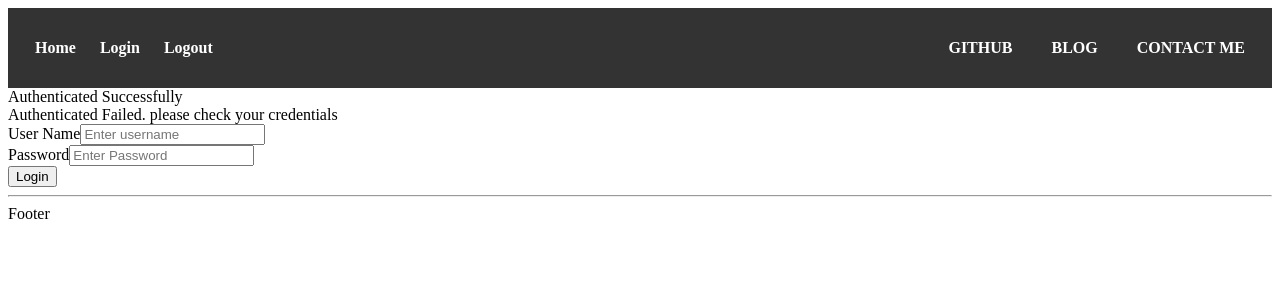
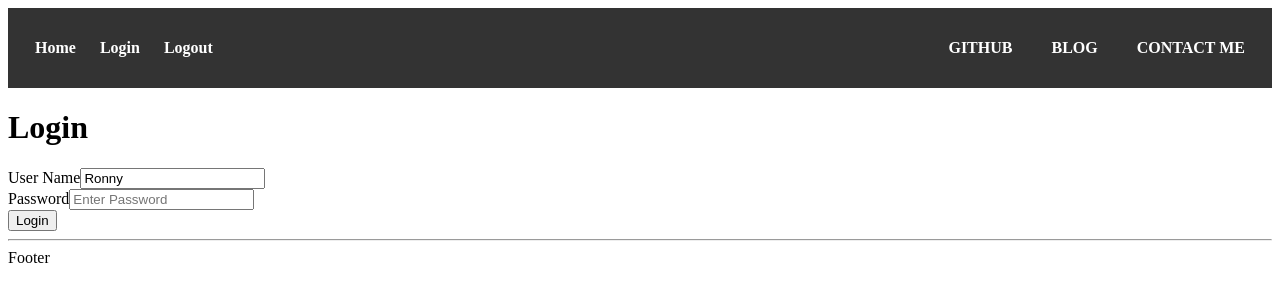
Before and after one commit to Qiydaar23/ReactRefresher, a React (Create React App) app: page / in a window 1280 px wide. Shown: the top 302 px of the page. Built offline with nearby package versions, Linux system fonts and the light colour scheme.

Commit message:
login hard coded working with direct navigation

```diff
--- a/src/Base.jsx
+++ b/src/Base.jsx
@@ -16,7 +16,7 @@ function Base(){
                 <Routes>
                     <Route path="/login" element={<Login/>}/>
                     <Route path="/" element={<Login/>}/>
-                    <Route path="/welcome" element={<Welcome />}/>
+                    <Route path="/welcome/:username" element={<Welcome />}/>
                     <Route path="*" element={<ErrorPage />} />
                     <Route path="/todoList" element={<ListToDos/>}/>
                     <Route path="/logout" element={<Logout/>}/>
--- a/src/components/Login.jsx
+++ b/src/components/Login.jsx
@@ -1,39 +1,65 @@
-import {useState} from 'react'
+import { useState } from 'react';
+import { useNavigate } from 'react-router-dom';
+
 function Login() {
+    const [userName, setUserName] = useState("Ronny"); // Fixed typo
+    const [password, setPassword] = useState("");
+    const [showSuccessMessage, setShowSuccessMessage] = useState(false); // Fixed typo
+    const [showErrorMessage, setShowErrorMessage] = useState(false);
+    const navigate = useNavigate();
 
-
-    const [userName, setUserNamme] = useState("")
-
-    const [password, setPassword] = useState("")
-
-    function handleUserName(e){
-      setUserNamme(e.target.value)
+    function handleUserName(e) {
+        setUserName(e.target.value); // Fixed typo
     }
 
-    function handlePassword(e){
-      setPassword(e.target.value)
+    function handlePassword(e) {
+        setPassword(e.target.value);
     }
 
+    function handleSubmit(e) {
+        e.preventDefault(); // Prevents form from refreshing the page
+        if (userName === "Ronny" && password === "password") {
+            setShowSuccessMessage(true);
+            setShowErrorMessage(false);
+            navigate(`/welcome/${userName}`);
+        } else {
+            setShowSuccessMessage(false);
+            setShowErrorMessage(true);
+        }
+    }
 
-    return(
+    return (
         <div>
-        <div>Authenticated Successfully</div>
-        <div>Authenticated Failed. please check your credentials</div>
-        <form>
+            <h1>Login</h1>
+            {showSuccessMessage && <div className="successMessage">Authenticated Successfully</div>}
+            {showErrorMessage && <div className="errorMessage">Authentication Failed! Please check your credentials.</div>}
+            <form onSubmit={handleSubmit}>
                 <div>
                     <label>User Name</label>
-            <input name="username" type="text" placeholder="Enter username" value={userName} onChange={handleUserName}></input>
+                    <input
+                        name="username"
+                        type="text"
+                        placeholder="Enter username"
+                        value={userName}
+                        onChange={handleUserName}
+                    />
                 </div>
                 <div>
                     <label>Password</label>
-          <input name="password" type="password" placeholder="Enter Password" value={password} onChange={handlePassword}></input>
+                    <input
+                        name="password"
+                        type="password"
+                        placeholder="Enter Password"
+                        value={password}
+                        onChange={handlePassword}
+                    />
                 </div>
                 <div>
-            <button>Login</button>
+                    <button type="submit">Login</button> {/* Added type="submit" */}
                 </div>
             </form>
         </div>
-    )
+    );
 }
 
 export default Login;
--- a/src/components/welcome.jsx
+++ b/src/components/welcome.jsx
@@ -1,12 +1,14 @@
-import { Link } from "react-router-dom"
+import { Link, useParams } from "react-router-dom";
 
-function Welcome(){
+function Welcome() {
+    const { username } = useParams(); // Correct usage of useParams()
 
-    return(
+    return (
         <>
-        <h1>Welcome name of user</h1>
-        <Link to="/todoList">Your To Do List</Link>
+            <h1>Welcome {username}!</h1>
+            <Link to="/todoList">Your To-Do List</Link>
         </>
-    )
+    );
 }
-export default Welcome
+
+export default Welcome;
```
Lines whose indentation alone changed are shown as unchanged.
